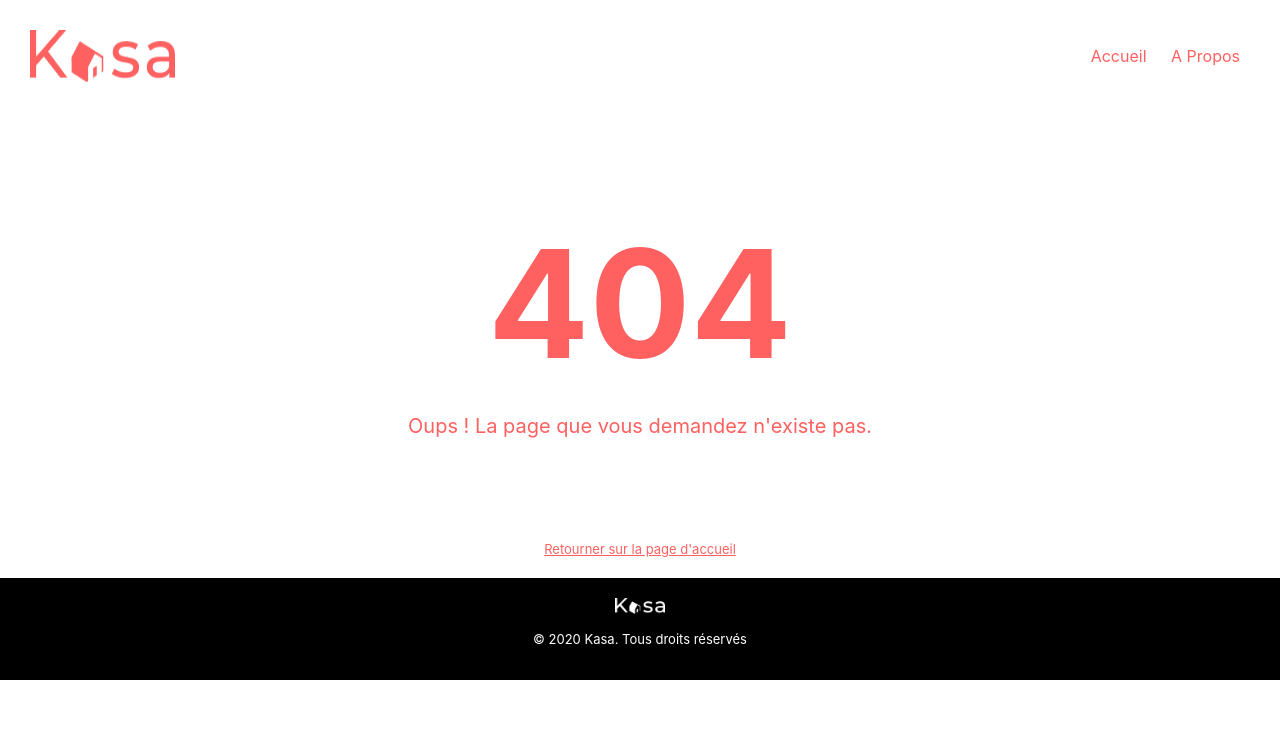
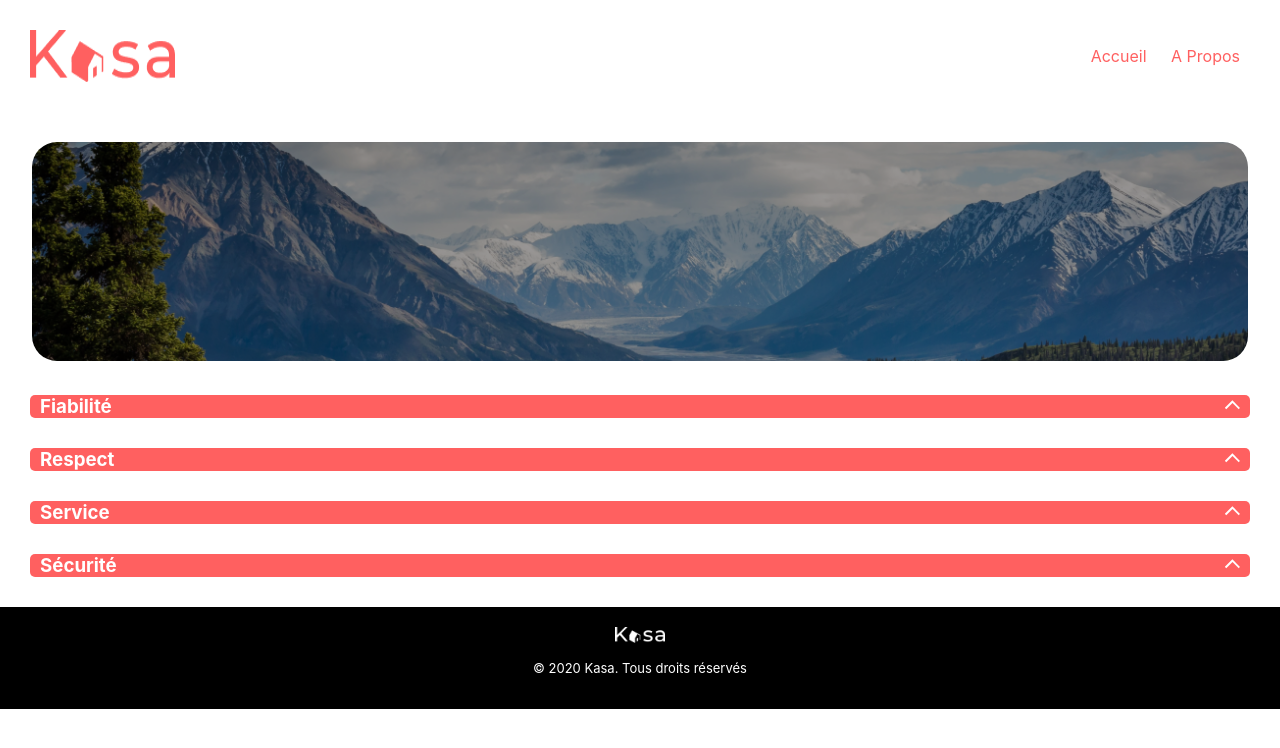
Before and after one commit to Jnoemie/Projet7-Kasa, a React (Create React App) app: page /About in a window 1280 px wide. Before the commit this address had no page. Shown: the top 748 px of the page. Built offline with nearby package versions, Linux system fonts and the light colour scheme.

Commit message:
a propos

```diff
--- a/src/App.js
+++ b/src/App.js
@@ -3,6 +3,7 @@ import {Routes, Route} from "react-router-dom";
 import Home from "./Pages/Home";
 import NotFound from "./Pages/Notfound";
 import Appart from "./Pages/Appart";
+import About from "./Pages/About";
 
 
 import './App.css';
@@ -15,6 +16,8 @@ function App() {
         <Route path="/" element={<Home />} />
         <Route path="*" element={<NotFound />} />
         <Route path="/Appart/:id" element={<Appart />} />
+        <Route path="/About" element={<About />} />
+
       </Routes>
     </div>
   );
--- a/src/Components/Value.js
+++ b/src/Components/Value.js
@@ -0,0 +1,34 @@
+import '../Styles/Value.css'
+import React, { useState } from 'react' ;
+import { values } from '../Datas/value';
+import vectorBottom from '../Assets/vectorBottom.png'
+import vectorTop from '../Assets/vectorTop.png'
+
+function SectionValue() {
+
+
+    const [visibleSection, setVisibleSection] = useState(true);
+    const clickBtn = entry => {
+        if (entry === visibleSection) {
+            setVisibleSection('')
+        } else {
+            setVisibleSection(entry)
+        }
+
+}
+
+    return(
+        values.map((value) => (
+            <div key={value.title} className='container-value'>
+                <h3 className='title-sectionValue btn' onClick={() => clickBtn(value.id)} >{value.title}
+                    <div className='container-vector'>
+                        { visibleSection === value.id && <img src={vectorTop} alt='une fleche' className='vector' />}
+                        { visibleSection !== value.id && <img src={vectorBottom} alt='une fleche' className='vector' />}
+                    </div>
+                </h3>
+                { visibleSection === value.id && <div className="content">{value.description}</div>}
+            </div>
+    )))
+}
+
+export default SectionValue;
--- /dev/null
+++ b/src/Datas/value.js
@@ -0,0 +1,22 @@
+export const values = [
+    {
+        "id": "1",
+        "title":"Fiabilité",
+        "description":"Les annonces postées sur Kasa garantissent une fiabilité totale. Les photos sont conformes aux logements, et toutes les informations sont régulièrement vérifiées  par nos équipes."
+    },
+    {
+        "id": "2",
+        "title":"Respect",
+        "description":"La bienveillance fait partie des valeurs fondatrices de Kasa. Tout comportement discriminatoire ou de perturbation du voisinage entraînera une exclusion de notre plateforme."
+    },
+    {
+        "id": "3",
+        "title":"Service",
+        "description":"Nos équipes se tiennent à votre disposition pour vous fournir une expérience parfaite. N'hésitez pas à nous contacter si vous avez la moindre question."
+    },
+    {
+        "id": "4",
+        "title":"Sécurité",
+        "description":"La sécurité est la priorité de Kasa. Aussi bien pour nos hôtes que pour les voyageurs, chaque logement correspond aux critères de sécurité établis par nos services. En laissant une note aussi bien à l'hôte qu'au locataire, cela permet à nos équipes de vérifier que les standards sont bien respectés. Nous organisons également des ateliers sur la sécurité domestique pour nos hôtes."
+    }
+]
--- /dev/null
+++ b/src/Styles/Value.css
@@ -0,0 +1,31 @@
+.container-value{
+    margin: 30px;
+}
+
+.title-sectionValue{
+    background:#FF6060;
+    color:white;
+    margin-bottom: 0px;
+    padding-left: 10px;
+    padding-right:10px;
+    text-align: start;
+    border-radius:5px;
+    display: flex;
+    justify-content: space-between;
+}
+
+.content{
+    background: #F7F7F7;
+    margin: 0px;
+    padding: 10px;
+    text-align: start;
+}
+
+.container-vector{
+    transform: rotate(180deg);
+    transition: all 0.3s ease-out;
+}
+
+.title-sectionValue {
+    cursor: pointer;
+}
```
